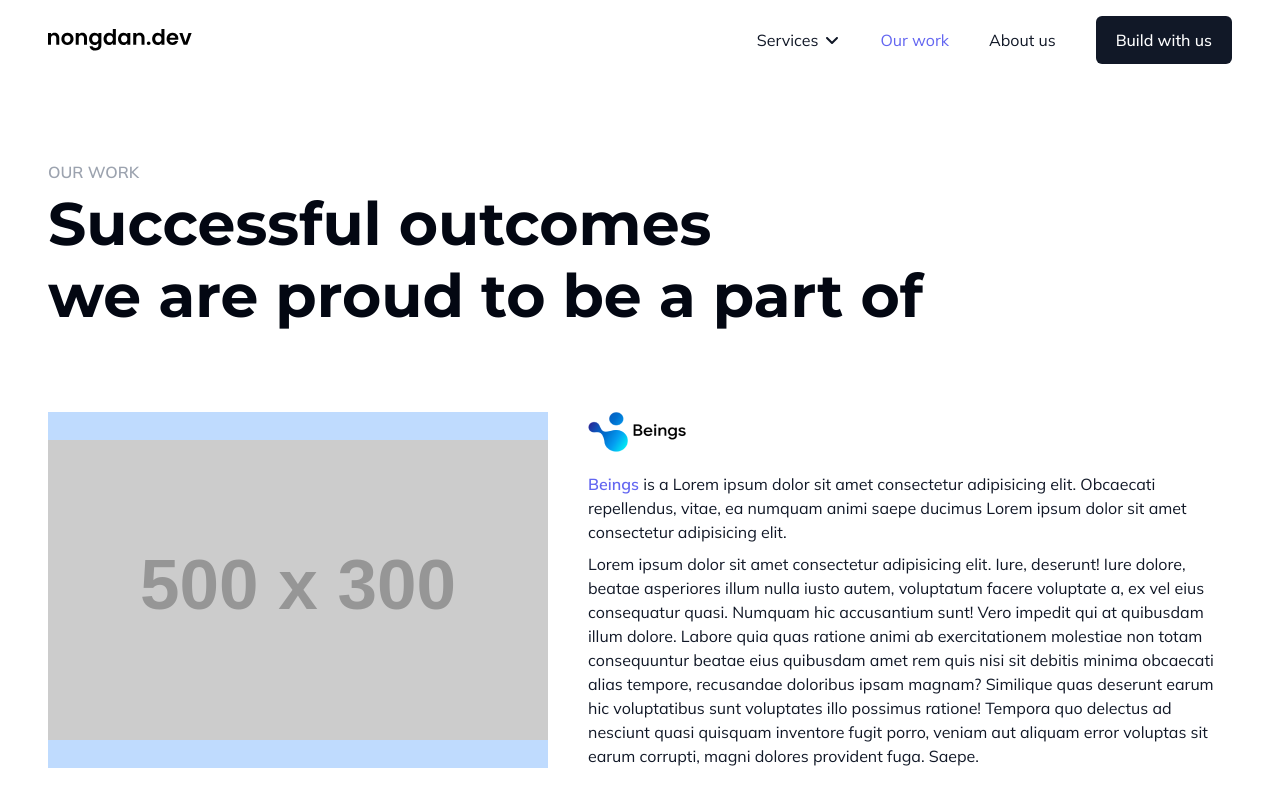
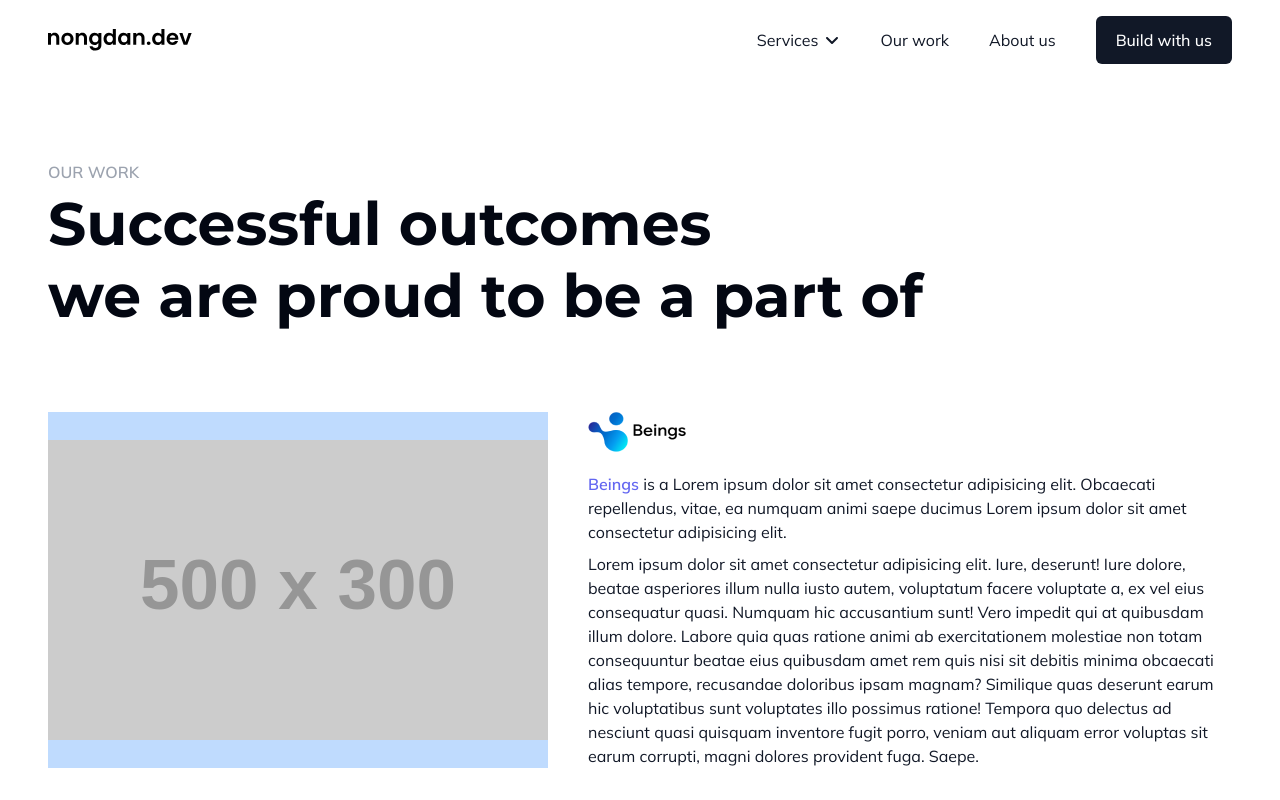
Before and after one commit to nongdan-dev/website, a React (Vite) app: page /work in a window 1280 px wide. Shown: the top 800 px of the page. Built offline with nearby package versions, Linux system fonts and the light colour scheme.

Commit message:
update footer

```diff
--- a/src/components/ui/Link.tsx
+++ b/src/components/ui/Link.tsx
@@ -1,30 +1,12 @@
-import {
-  LinkProps as RLinkProps,
-  Link as RLink,
-  useLocation,
-} from 'react-router-dom'
+import { LinkProps, Link as RLink } from 'react-router-dom'
 import { twMerge } from 'tailwind-merge'
 
-export type LinkProps = RLinkProps & {
-  useDefaultStyle?: boolean
-  useActiveStyle?: boolean
-}
-
-export function Link({
-  useDefaultStyle,
-  useActiveStyle,
-  className,
-  ...props
-}: LinkProps) {
-  const { pathname } = useLocation()
-
+export function Link({ className, ...props }: LinkProps) {
   return (
     <RLink
       {...props}
       className={twMerge(
-        !useDefaultStyle &&
-          'transition-colors hover:text-indigo-500 focus-visible:text-indigo-500',
-        useActiveStyle && pathname === props.to && 'text-indigo-500',
+        'transition-colors hover:text-primary-500 focus-visible:text-primary-500',
         className,
       )}
     />
--- a/src/components/widget/BuildWithUs.tsx
+++ b/src/components/widget/BuildWithUs.tsx
@@ -1,6 +1,8 @@
+import { Link } from 'react-router-dom'
+
 import SectionBg from '@/assets/images/build-width-us-bg.png'
 
-import { Button, Link } from '../ui'
+import { Button } from '../ui'
 import { Section } from './Section'
 
 export function BuildWithUs() {
@@ -19,9 +21,7 @@ export function BuildWithUs() {
           </h2>
           <p className='mt-3'>Drop us a message if you need any help</p>
           <Button asChild className='mt-8'>
-            <Link to='/contact' useDefaultStyle>
-              Let's build with us
-            </Link>
+            <Link to='/contact'>Let's build with us</Link>
           </Button>
         </div>
       )}
--- a/src/components/widget/MobileMenu.tsx
+++ b/src/components/widget/MobileMenu.tsx
@@ -1,11 +1,12 @@
 import { MouseEventHandler, useEffect } from 'react'
 import { GrMail } from 'react-icons/gr'
+import { Link } from 'react-router-dom'
 import { twMerge } from 'tailwind-merge'
 
 import { companyInfo } from '@/config/metadata'
 import useLockScroll from '@/hooks/useLockScroll'
 
-import { Button, Link } from '../ui'
+import { Button } from '../ui'
 
 export type MobileMenuProps = {
   visible: boolean
@@ -68,7 +69,6 @@ export function MobileMenu({ visible, onClose }: MobileMenuProps) {
             <li>
               <Link
                 to='/work'
-                useActiveStyle
                 className='block py-4 text-center text-lg font-medium'
                 onClick={onClose}
               >
@@ -78,7 +78,6 @@ export function MobileMenu({ visible, onClose }: MobileMenuProps) {
             <li>
               <Link
                 to='/about-us'
-                useActiveStyle
                 className='block py-4 text-center text-lg font-medium'
                 onClick={onClose}
               >
@@ -88,7 +87,7 @@ export function MobileMenu({ visible, onClose }: MobileMenuProps) {
             <li>
               <span className='block py-4 text-center text-lg font-medium'>
                 <Button asChild>
-                  <Link to='/contact' useDefaultStyle onClick={onClose}>
+                  <Link to='/contact' onClick={onClose}>
                     Contact us
                   </Link>
                 </Button>
--- a/src/layout/Footer.tsx
+++ b/src/layout/Footer.tsx
@@ -9,6 +9,7 @@ import {
 } from 'react-icons/fa6'
 import { GrMail } from 'react-icons/gr'
 
+import { Logo } from '@/components/svg/Logo'
 import { Link } from '@/components/ui'
 import { companyInfo } from '@/config/metadata'
 
@@ -18,6 +19,9 @@ function Footer() {
       <div className='col-content'>
         <div id='services' className='flex flex-col gap-16 lg:flex-row'>
           <address className='order-1 flex flex-col gap-y-1.5 not-italic lg:order-none lg:w-1/3'>
+            <div aria-label='website logo' className='mb-4'>
+              <Logo />
+            </div>
             <div className='flex items-center gap-3'>
               <BiSolidPhoneCall
                 aria-hidden='true'
@@ -86,7 +90,7 @@ function Footer() {
           </address>
           <div className='grid grid-cols-2 gap-16 lg:w-2/3 lg:grid-cols-3'>
             <nav aria-label='Development'>
-              <span aria-hidden='true' className='font-semibold'>
+              <span aria-hidden='true' className='font-bold'>
                 Development
               </span>
               <ul className='mt-3'>
@@ -129,7 +133,7 @@ function Footer() {
               </ul>
             </nav>
             <nav aria-label='Design'>
-              <span aria-hidden='true' className='font-semibold'>
+              <span aria-hidden='true' className='font-bold'>
                 Design
               </span>
               <ul className='mt-3'>
@@ -156,7 +160,7 @@ function Footer() {
               </ul>
             </nav>
             <nav aria-label='About us'>
-              <span aria-hidden='true' className='font-semibold'>
+              <span aria-hidden='true' className='font-bold'>
                 About us
               </span>
               <ul className='mt-3'>
--- a/src/layout/Header.tsx
+++ b/src/layout/Header.tsx
@@ -9,11 +9,11 @@ import {
   useEffect,
 } from 'react'
 import { FaAngleDown } from 'react-icons/fa6'
-import { useLocation } from 'react-router-dom'
+import { Link, useLocation } from 'react-router-dom'
 import { twMerge } from 'tailwind-merge'
 
 import { Logo } from '@/components/svg'
-import { Button, Link, Portal } from '@/components/ui'
+import { Button, Portal } from '@/components/ui'
 import { MobileMenu } from '@/components/widget'
 
 function MobileMenuTrigger({
@@ -221,18 +221,13 @@ function Header() {
                   <DropdownMenu containerRef={headerRef} />
                 </li>
                 <li>
-                  <Link
-                    to='/work'
-                    useActiveStyle
-                    className='flex h-full items-center px-5'
-                  >
+                  <Link to='/work' className='flex h-full items-center px-5'>
                     Our work
                   </Link>
                 </li>
                 <li>
                   <Link
                     to='/about-us'
-                    useActiveStyle
                     className='flex h-full items-center px-5'
                   >
                     About us
@@ -241,9 +236,7 @@ function Header() {
                 <li>
                   <span className='flex h-full items-center pl-5'>
                     <Button asChild tone='dark'>
-                      <Link to='/contact' useDefaultStyle>
-                        Build with us
-                      </Link>
+                      <Link to='/contact'>Build with us</Link>
                     </Button>
                   </span>
                 </li>
--- a/src/pages/Development/MobileDevelopment/index.tsx
+++ b/src/pages/Development/MobileDevelopment/index.tsx
@@ -1,10 +1,11 @@
+import { Link } from 'react-router-dom'
 import { Fragment } from 'react/jsx-runtime'
 import { Grid } from 'swiper/modules'
 import { Swiper, SwiperSlide } from 'swiper/react'
 import { twMerge } from 'tailwind-merge'
 
 import ChimeraLogo from '@/assets/images/chimera-logo.png'
-import { Button, Link } from '@/components/ui'
+import { Button } from '@/components/ui'
 import {
   BuildWithUs,
   LineBreak,
@@ -29,9 +30,7 @@ function MobileDevelopment() {
               mobile apps experiences for digital users on any device.
             </p>
             <Button asChild className='mt-8'>
-              <Link to='/contact' useDefaultStyle>
-                Let's build
-              </Link>
+              <Link to='/contact'>Let's build</Link>
             </Button>
           </Fragment>
         )}
--- a/src/pages/Development/WebDevelopment/index.tsx
+++ b/src/pages/Development/WebDevelopment/index.tsx
@@ -1,10 +1,11 @@
+import { Link } from 'react-router-dom'
 import { Fragment } from 'react/jsx-runtime'
 import { Grid } from 'swiper/modules'
 import { Swiper, SwiperSlide } from 'swiper/react'
 import { twMerge } from 'tailwind-merge'
 
 import ChimeraLogo from '@/assets/images/chimera-logo.png'
-import { Button, Link } from '@/components/ui'
+import { Button } from '@/components/ui'
 import {
   BuildWithUs,
   LineBreak,
@@ -29,9 +30,7 @@ function WebDevelopment() {
               focusing on delivering values to your business and users.
             </p>
             <Button asChild className='mt-8'>
-              <Link to='/contact' useDefaultStyle>
-                Let's build
-              </Link>
+              <Link to='/contact'>Let's build</Link>
             </Button>
           </Fragment>
         )}
--- a/src/pages/Home/AboutUs.tsx
+++ b/src/pages/Home/AboutUs.tsx
@@ -1,8 +1,8 @@
 import { Fragment } from 'react'
 import { FaArrowRightLong } from 'react-icons/fa6'
+import { Link } from 'react-router-dom'
 import { twMerge } from 'tailwind-merge'
 
-import { Link } from '@/components/ui'
 import { LineBreak, Section } from '@/components/widget'
 
 function AboutUs() {
@@ -66,7 +66,6 @@ function AboutUs() {
           <div className='mt-10'>
             <Link
               to='/about-us'
-              useDefaultStyle
               className='inline-flex items-center gap-2 font-semibold text-indigo-500'
             >
               View more about us <FaArrowRightLong />
```
